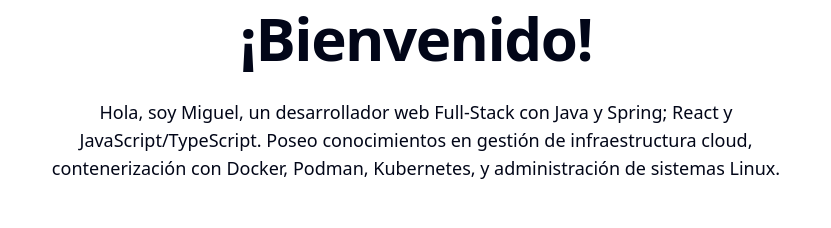
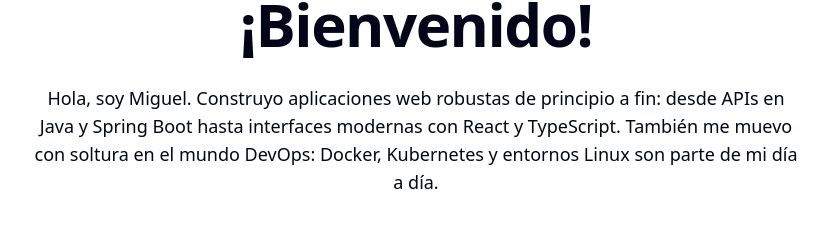
Before and after one commit to miguelalejnd/portafolio, a React (Vite) app: page / in a window 1280 px wide. Shown: the part 300-528 px from the top of the page, without its empty margins (224-1055 px from the left). Built offline with nearby package versions, Linux system fonts and the light colour scheme.

Commit message:
Hero: edit text

```diff
--- a/src/components/ui/hero.tsx
+++ b/src/components/ui/hero.tsx
@@ -25,7 +25,7 @@
             &iexcl;Bienvenido!
         </h1>
         <p className="mt-6 text-[17px] md:text-lg">
-          Hola, soy Miguel, un desarrollador web Full-Stack con Java y Spring; React y JavaScript/TypeScript. Poseo conocimientos en gestión de infraestructura cloud, contenerización con Docker, Podman, Kubernetes, y administración de sistemas Linux.
+          Hola, soy Miguel. Construyo aplicaciones web robustas de principio a fin: desde APIs en Java y Spring Boot hasta interfaces modernas con React y TypeScript. Tambi&eacute;n me muevo con soltura en el mundo DevOps: Docker, Kubernetes y entornos Linux son parte de mi d&iacute;a a d&iacute;a.
         </p>
         <div className="mt-12 flex items-center justify-center gap-4">
           <Button size="lg" className="rounded-full text-base" asChild>
```
